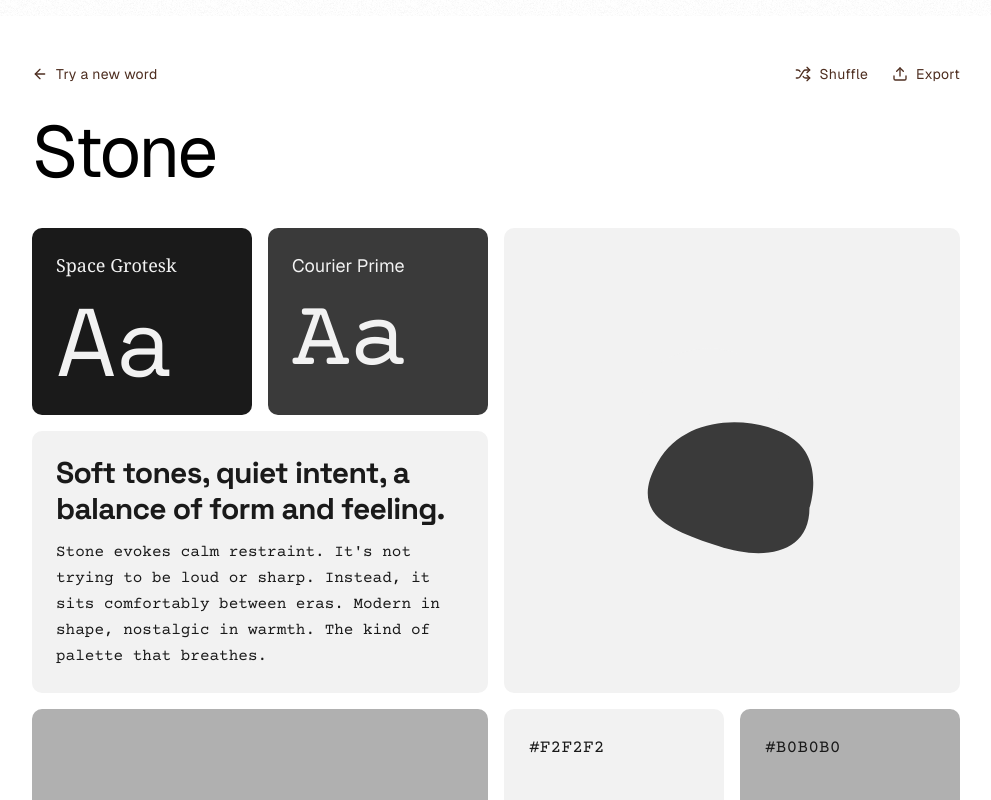
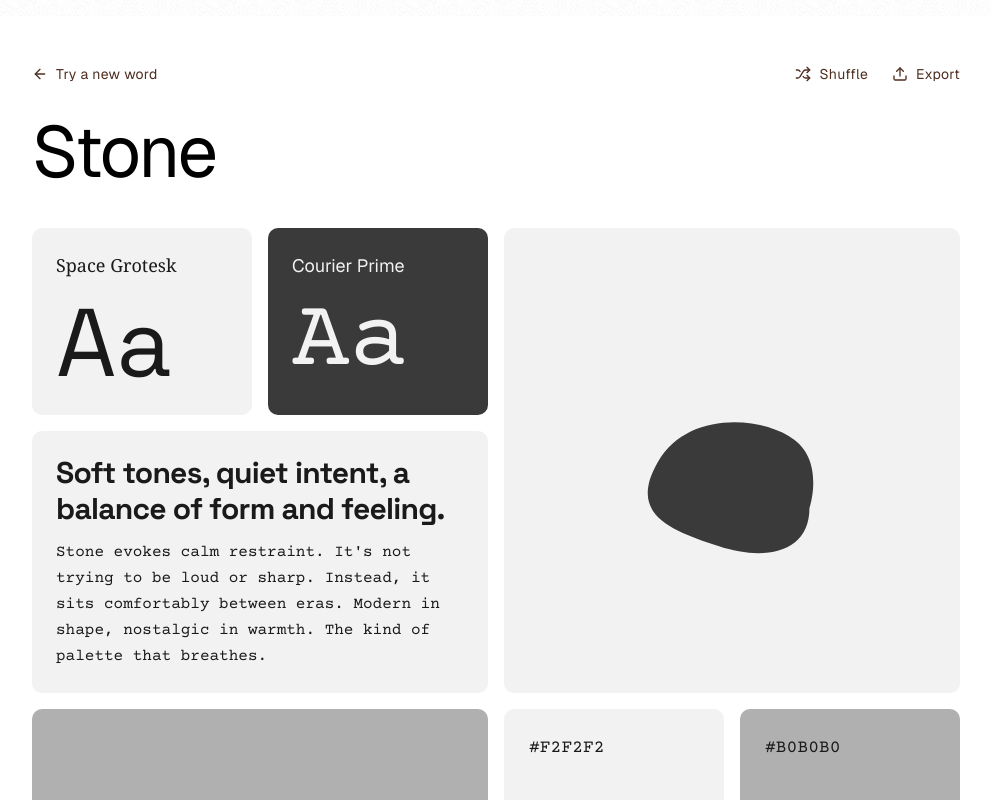
Before and after one commit to alantippins/moodboard-app, a Next.js app: page / in a window 1280 px wide. Both pictures are taken after a click on the button "Stone". Shown: the top 800 px of the page, without its empty margins (144-1135 px from the left). Built offline with nearby package versions, Linux system fonts and the light colour scheme.

Commit message:
Fix for the woopsie poopsie font card

```diff
--- a/src/components/Moodboard.tsx
+++ b/src/components/Moodboard.tsx
@@ -232,12 +232,12 @@ export default function Moodboard({ mood, palette, onBack }: MoodboardProps) {
       {/* Grid Layout matching the mockup */}
       <div className="grid grid-cols-12 gap-4">
         {/* Font Card 1 */}
-        <div className="md:col-span-3 col-span-6 rounded-lg" style={{ background: sortedSwatches[0] }}>
+        <div className="md:col-span-3 col-span-6 rounded-lg" style={{ background: sortedSwatches[3] }}>
           <div className="p-6 flex flex-col  transition-all duration-500 group">
-            <span className="mb-4 font-serif" style={{ color: getContrastSwatch(sortedSwatches[0], sortedSwatches), fontSize: 18 }}>{resolvedPalette.fontPrimary}</span>
+            <span className="mb-4 font-serif" style={{ color: sortedSwatches[0], fontSize: 18 }}>{resolvedPalette.fontPrimary}</span>
             <span
   className={`text-8xl mt-auto group-hover:scale-105 transition-transform origin-bottom-left duration-700 ${fontMap[resolvedPalette.fontPrimary]?.className ?? ''}`}
-  style={{ color: getContrastSwatch(sortedSwatches[0], sortedSwatches) }}
+  style={{ color: sortedSwatches[0] }}
 >
   Aa
 </span>
@@ -325,12 +325,12 @@ export default function Moodboard({ mood, palette, onBack }: MoodboardProps) {
                         setIsPlaying(true);
                       }}
                     >
-                      <Play className="h-16 w-16 mb-0" fill={getContrastSwatch(resolvedPalette.accent, resolvedPalette.swatches)} />
+                      <Play className="h-16 w-16 mb-0" fill={getContrastSwatch(resolvedPalette.accent, resolvedPalette.swatches)} stroke="none" />
                     </motion.button>
                   ) : (
                     <motion.button
                       className="flex flex-col items-center justify-center transition-all duration-300 outline-none ring-0 focus:ring-0 focus-visible:ring-0 cursor-pointer"
-                      style={{ color: resolvedPalette.headingColor, background: 'transparent' }}
+                      style={{ color: resolvedPalette.headingColor, background: 'transparent', border: 'none', boxShadow: 'none' }}
                       whileHover={{ scale: 1.08 }}
                       whileTap={{ scale: 0.96 }}
                       aria-label="Stop audio"
```
